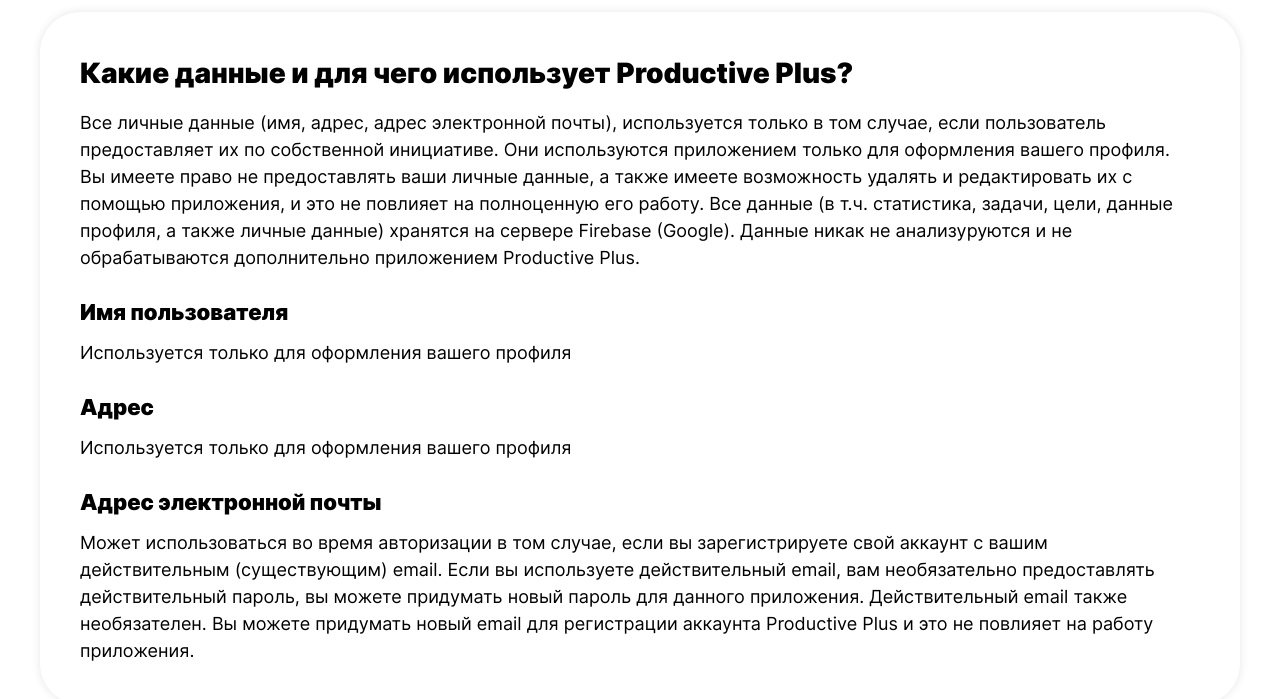
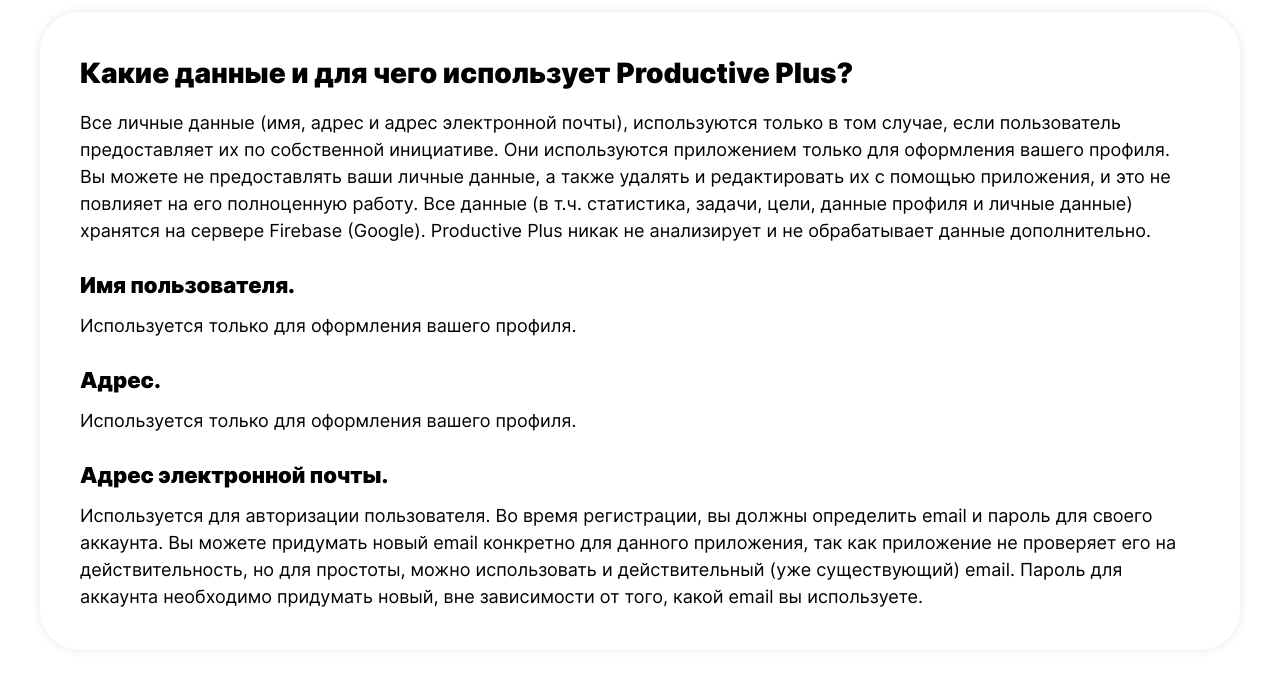
Before and after one commit to KerAm-js/privacy_police, a plain HTML site: page index.html in a window 1280 px wide. Shown: the part 207-906 px from the top of the page. Drawn offline with Linux system fonts and the light colour scheme.

Commit message:
change text

```diff
--- a/index.html
+++ b/index.html
@@ -20,45 +20,45 @@
           Какие данные и для чего использует Productive Plus?
         </h2>
         <p class="intro__description">
-          Все личные данные (имя, адрес, адрес электронной почты), используется только в том случае,
+          Все личные данные (имя, адрес и адрес электронной почты), используются только в том случае,
           если пользователь предоставляет их по собственной инициативе. Они используются
           приложением только для оформления вашего профиля.
-          Вы имеете право не предоставлять ваши личные данные,
-          а также имеете возможность удалять и редактировать их с помощью приложения,
-          и это не повлияет на полноценную его работу.
-          Все данные (в т.ч. статистика, задачи, цели, данные профиля, а также личные данные)
-          хранятся на сервере Firebase (Google). Данные никак не анализуруются
-          и не обрабатываются дополнительно приложением Productive Plus.
+          Вы можете не предоставлять ваши личные данные,
+          а также удалять и редактировать их с помощью приложения,
+          и это не повлияет на его полноценную работу.
+          Все данные (в т.ч. статистика, задачи, цели, данные профиля и личные данные)
+          хранятся на сервере Firebase (Google). Productive Plus никак не анализирует
+          и не обрабатывает данные дополнительно.
         </p>
       </div>
       <div class="paragraph">
         <h3 class="paragraph__title">
-          Имя пользователя
+          Имя пользователя.
         </h3>
         <p class="paragraph__description">
-          Используется только для оформления вашего профиля
+          Используется только для оформления вашего профиля.
         </p>
       </div>
       <div class="paragraph">
         <h3 class="paragraph__title">
-          Адрес
+          Адрес.
         </h3>
         <p class="paragraph__description">
-          Используется только для оформления вашего профиля
+          Используется только для оформления вашего профиля.
         </p>
       </div>
       <div class="paragraph">
         <h3 class="paragraph__title">
-          Адрес электронной почты
+          Адрес электронной почты.
         </h3>
         <p class="paragraph__description">
-          Может использоваться во время авторизации в том случае, если вы зарегистрируете свой аккаунт
-          с вашим действительным (существующим) email.
-          Если вы используете действительный email, вам необязательно предоставлять действительный пароль,
-          вы можете придумать новый пароль для данного приложения.
-          Действительный email также необязателен.
-          Вы можете придумать новый email для регистрации аккаунта Productive Plus
-          и это не повлияет на работу приложения.
+          Используется для авторизации пользователя. Во время регистрации,
+          вы должны определить email и пароль
+          для своего аккаунта. Вы можете придумать новый email конкретно
+          для данного приложения, так как приложение не проверяет его на действительность,
+          но для простоты, можно использовать и действительный (уже существующий) email.
+          Пароль для аккаунта необходимо придумать новый, вне зависимости от того,
+          какой email вы используете.
         </p>
       </div>
     </div>
```
